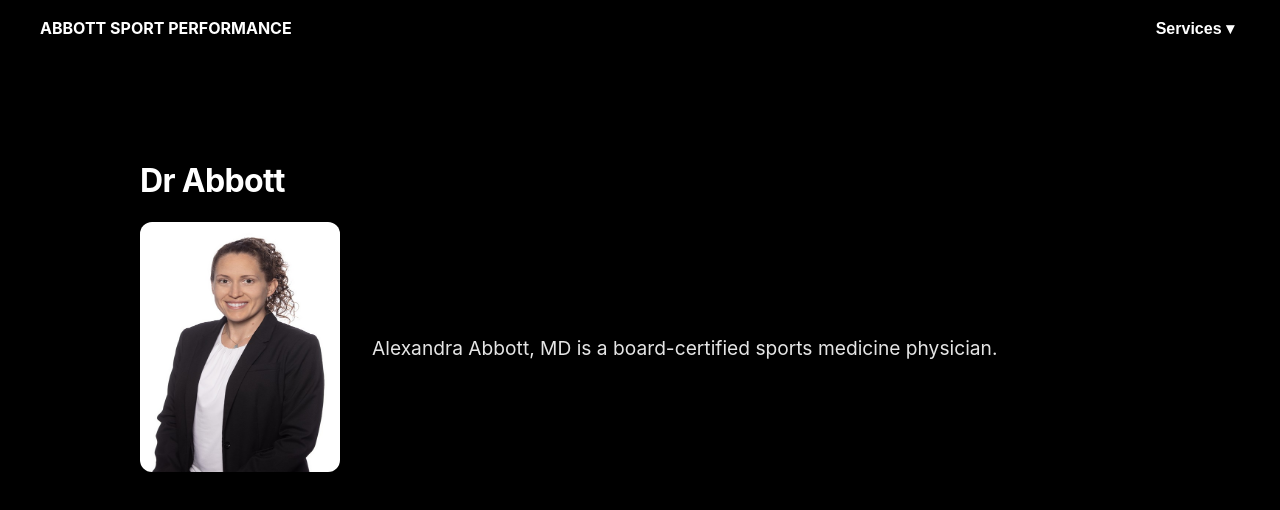
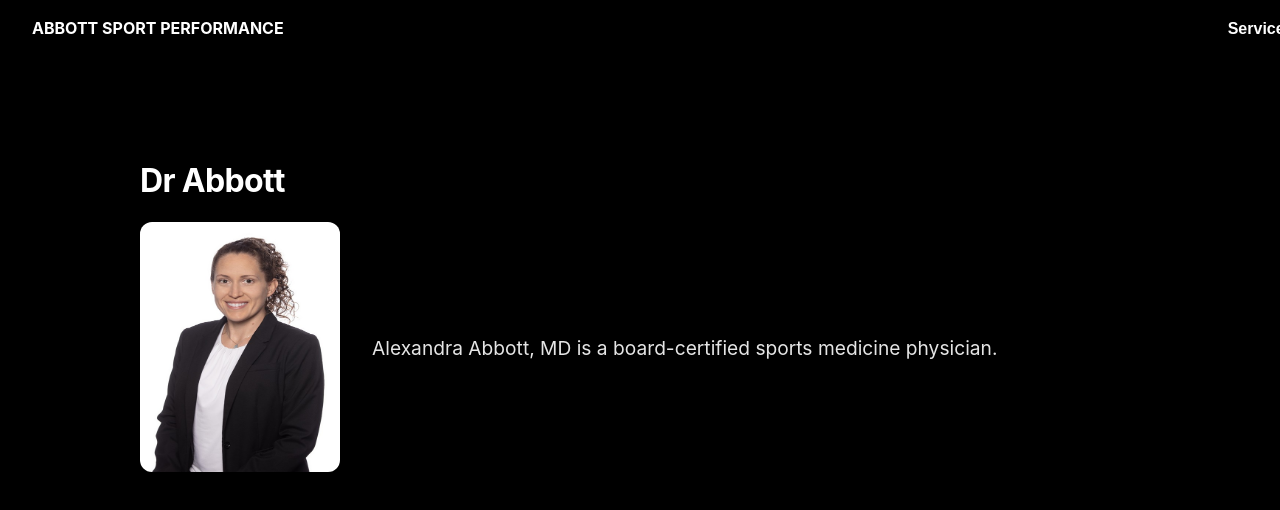
Before and after one commit to alexandraabbottmd/next-starter-template, a Next.js app: page /about in a window 1280 px wide. Shown: the top 510 px of the page. Built offline with nearby package versions, Linux system fonts and the light colour scheme.

Commit message:
Update page.tsx

```diff
--- a/src/app/about/page.tsx
+++ b/src/app/about/page.tsx
@@ -14,17 +14,15 @@ export default function AboutPage() {
           left: 0,
           right: 0,
           width: "100%",
-          maxWidth: "1200px", // ✅ keeps nav aligned with content
-          margin: "0 auto",
           display: "flex",
           justifyContent: "space-between",
           alignItems: "center",
-          padding: "1rem 2rem",
+          padding: "1rem 2rem", // ✅ consistent padding
           zIndex: 100,
           backgroundColor: "rgba(0,0,0,0.6)",
         }}
       >
-        {/* Left: Site Title (link to home) */}
+        {/* Left: Site Title */}
         <Link href="/" style={{ color: "white", fontSize: "1rem", fontWeight: "bold", textDecoration: "none" }}>
           ABBOTT SPORT PERFORMANCE
         </Link>
@@ -44,7 +42,7 @@ export default function AboutPage() {
             Services ▾
           </button>
           <div
-            className="absolute right-0 hidden group-hover:flex flex-col mt-2 bg-black min-w-[200px]" // ✅ removed border
+            className="absolute right-0 hidden group-hover:flex flex-col mt-2 bg-black min-w-[200px]"
           >
             <Link href="/services/exercise" className="px-4 py-2 text-white hover:bg-gray-800">
               Exercise Programs
```
